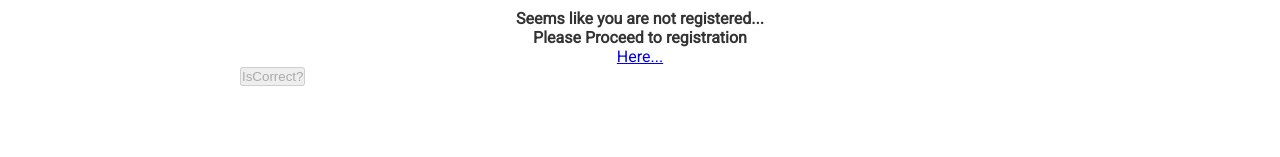
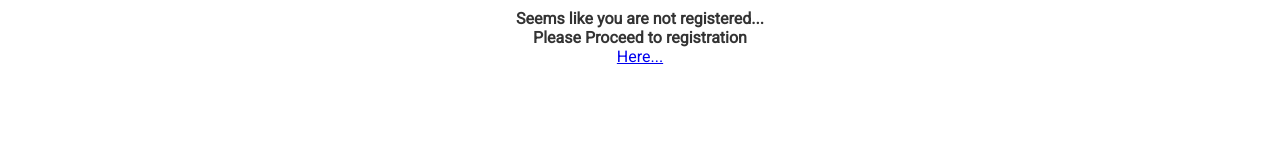
Before and after one commit to AnjalBam/quiz-react, a React (Create React App) app: page /question in a window 1280 px wide. Shown: the part 255-412 px from the top of the page. Built offline with nearby package versions, Linux system fonts and the light colour scheme.

Commit message:
[Removed] Extra test button at bottom.

```diff
--- a/src/components/Question/Question.js
+++ b/src/components/Question/Question.js
@@ -114,7 +114,7 @@ const Question = props => {
                     ? getLoader()
                     : getIfUserRegistered()}
 
-            <button disabled={!questionAttempted} onClick={() => console.log({isAnswerCorrect})}>IsCorrect?</button>
+            {/*<button disabled={!questionAttempted} onClick={() => console.log({isAnswerCorrect})}>IsCorrect?</button>*/}
         </styles.QuestionWrapper>
     )
 
```
